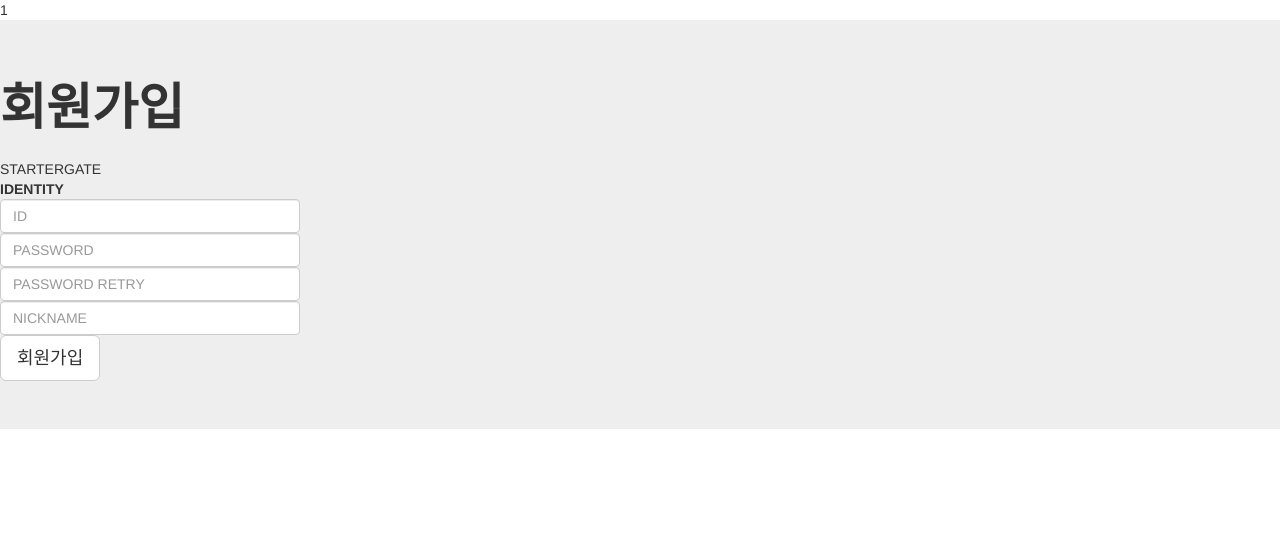
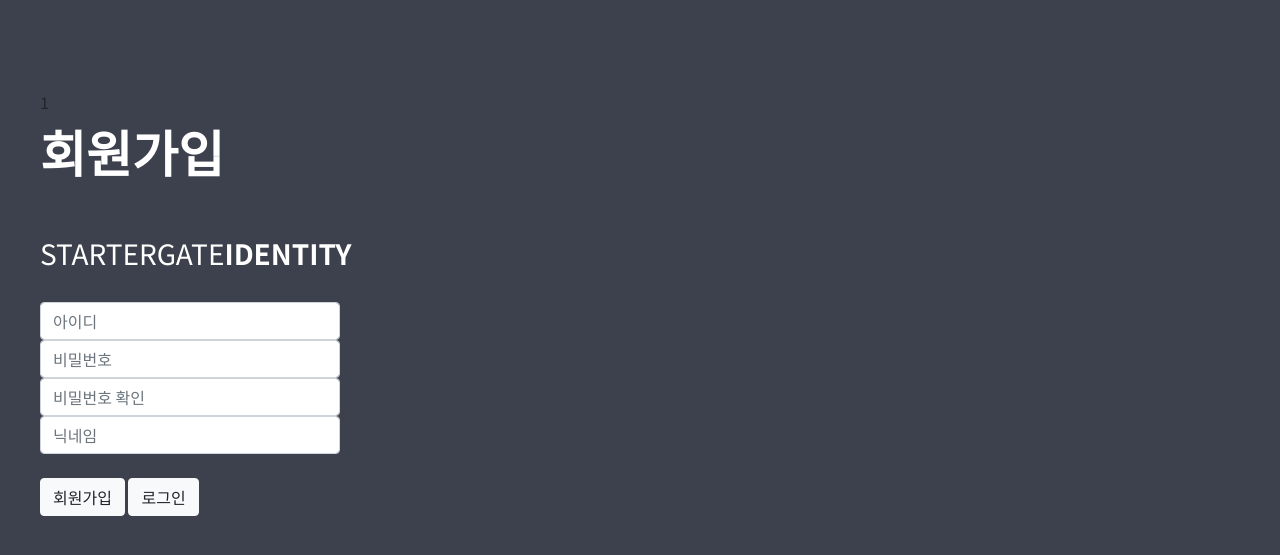
Before and after one commit to startergate/SID-1.0, a PHP site: page /register/register.php?sitename=1 in a window 1280 px wide. Shown: the top 555 px of the page. Run offline with PHP 8.4, Linux system fonts and the light colour scheme; some libraries are stand-ins or nearby versions.

Commit message:
2018-03-19 Major Update
1) UI Modernized.

```diff
--- /dev/null
+++ b/css/bg_style.css
@@ -0,0 +1,16 @@
+#bge{
+  background-color: #3d414d;
+  background-size: auto;
+  background-repeat:no-repeat;
+  background-position: right top;
+  min-width: 100%;
+  min-height: 100%;
+}
+#bgi{
+  background-color: #3d414d;
+  background-size: auto;
+  background-repeat:no-repeat;
+  background-position: right top;
+  min-width: 100%;
+  min-height: 50px;
+}
--- /dev/null
+++ b/css/master.css
@@ -0,0 +1,16 @@
+@import url(//fonts.googleapis.com/earlyaccess/notosanskr.css);
+body{
+  font-family:Noto Sans KR;
+  font-style:black;
+}
+.container{
+  padding-top: 20px;
+}
+h1{
+  font-family: Noto Sans KR;
+  font-style: black;
+}
+h2{
+  font-family: Noto Sans KR;
+  font-style: bold;
+}
--- /dev/null
+++ b/css/style.css
@@ -0,0 +1,60 @@
+#logo {
+  width: 1000px;
+}
+#articleimg {
+  width: 300px;
+}
+#login {
+  font-size: 50px;
+  font-weight: bold;
+  font-family: Noto Sans KR;
+  text-align: left;
+  color: #ffffff;
+}
+#lotext {
+  text-align: left;
+  color: #ffffff;
+}
+#form {
+  width: 300px;
+}
+#domi {
+  font-family: Noto Sans KR;
+  font-style: black;
+  font-size: 100px;
+  color: #ffffff
+}
+#control {
+  padding-bottom: 50px;
+  text-align: center;
+  bottom: 8px;
+}
+#container {
+  position: relative;
+}
+.cover {
+  position: relative;
+  overflow: hidden;
+  overflow-x: hidden;
+  overflow-y: hidden;
+  width: 100%;
+}
+.cover.full-window {
+  margin-top: 15%;
+  margin-left: 25%;
+  text-align: center;
+  width: 50%;
+}
+.cover-image {
+  min-height: 500px;
+}
+.covra {
+  margin-top: 7%;
+  margin-left: 25px;
+  width: 50%;
+}
+.covra2 {
+  margin-top: 7%;
+  margin-left: 40px;
+  width: 50%;
+}
--- a/debug.php
+++ b/debug.php
@@ -2,7 +2,8 @@
 <html>
   <head>
     <meta charset="utf-8">
-  	<link rel="stylesheet" type="text/css" href="../style.css">
+  	<link rel="stylesheet" type="text/css" href="./css/master.css">
+  	<link rel="stylesheet" type="text/css" href="./css/style.css">
     <title>DEBUG!</title>
   </head>
   <body>
--- a/index.php
+++ b/index.php
@@ -24,7 +24,9 @@
 	<link href="/static/img/favicon/favicon-32x32.png" rel="icon" type="image/X-icon" />
 	<title>STARTERGATE IDENTITY</title>
 	<link href="/bootstrap/css/bootstrap.min.css" rel="stylesheet">
-	<link rel="stylesheet" type="text/css" href="./style.css">
+	<link rel="stylesheet" type="text/css" href="./css/master.css">
+	<link rel="stylesheet" type="text/css" href="./css/style.css">
+	<link rel="stylesheet" type="text/css" href="/Normalize.css">
 </head>
 	<body id="target">
 		<div class="container">
@@ -46,6 +48,7 @@
 						<header class="jumbotron text-center">
 							<h4>적용법</h4>
 							이 서비스를 적용시키려면 다음과 같은 문자열을 로그인 버튼에 form 문법으로 삽입시켜야합니다.
+							<br />
 							<div id="control">
 								<a href="./new_site.php" class="btn btn-success btn-lg">사이트 추가하기</a>
 							</div>
--- a/new_site.php
+++ b/new_site.php
@@ -34,7 +34,9 @@
 	<link href="/static/img/favicon/favicon-32x32.png" rel="icon" type="image/X-icon" />
 	<title>STARTERGATE IDENTITY</title>
 	<link href="/bootstrap/css/bootstrap.min.css" rel="stylesheet">
-	<link rel="stylesheet" type="text/css" href="./style.css">
+	<link rel="stylesheet" type="text/css" href="./css/master.css">
+	<link rel="stylesheet" type="text/css" href="./css/style.css">
+	<link rel="stylesheet" type="text/css" href="/Normalize.css">
 </head>
 <body id="target">
 	<div class="container">
--- a/register/register.php
+++ b/register/register.php
@@ -3,8 +3,11 @@
   <head>
     <meta charset="utf-8">
     <meta name="viewport" content="width=device-width, initial-scale=1, shrink-to-fit=no">
-    <link rel="stylesheet" type="text/css" href="../style.css">
     <link rel="stylesheet" href="/bootstrap-4.0b/css/bootstrap.min.css">
+  	<link rel="stylesheet" type="text/css" href="../css/master.css">
+  	<link rel="stylesheet" type="text/css" href="../css/style.css">
+  	<link rel="stylesheet" type="text/css" href="../css/bg_style.css">
+  	<link rel="stylesheet" type="text/css" href="/Normalize.css">
     <link rel="apple-touch-icon" sizes="57x57" href="/static/img/favicon/startergate_id/apple-icon-57x57.png">
     <link rel="apple-touch-icon" sizes="60x60" href="/static/img/favicon/startergate_id/apple-icon-60x60.png">
     <link rel="apple-touch-icon" sizes="72x72" href="/static/img/favicon/startergate_id/apple-icon-72x72.png">
@@ -24,26 +27,28 @@
     <meta name="theme-color" content="#ffffff">
     <title>STARTERGATE IDENTITY</title>
   </head>
-  <body>
+  <body id="bge">
+    <div class="covra2">
       <?php
         echo $_GET['sitename']
       ?>
-    <header class="jumbotron">
       <div id=login>회원가입</div>
       <br />
-    <div id=lotext>STARTERGATE
+      <div id=lotext>
         <br />
-    <strong>IDENTITY</strong>
+        <h3>STARTERGATE<strong>IDENTITY</strong></h3>
         <br />
         <form id='form' action="../function/process_reg.php" method="post">
-        <input type="text" class="form-control" name="id" id="form-title" placeholder="ID">
-        <input type="password" class="form-control" name="pw" id="form-title" placeholder="PASSWORD">
-        <input type="password" class="form-control" name="pwr" id="form-title" placeholder="PASSWORD RETRY">
-        <input type="text" class="form-control" name="nickname" id="form-title" placeholder="NICKNAME">
-        <input type="submit" name="name" class="btn btn-default btn-lg" value='회원가입'>
+          <input type="text" class="form-control" name="id" id="form-title" placeholder="아이디">
+          <input type="password" class="form-control" name="pw" id="form-title" placeholder="비밀번호">
+          <input type="password" class="form-control" name="pwr" id="form-title" placeholder="비밀번호 확인">
+          <input type="text" class="form-control" name="nickname" id="form-title" placeholder="닉네임">
+          <br />
+          <input type="submit" name="confirm_register" class="btn btn-light" value='회원가입'>
+          <a href="../login/login.php" class="btn btn-light">로그인</a>
         </form>
       </div>
-  </header>
+    </div>
     <script src="https://ajax.googleapis.com/ajax/libs/jquery/1.12.4/jquery.min.js"></script>
     <script src="/bootstrap/js/bootstrap.min.js"></script>
   </body>
--- a/style.css
+++ /dev/null
@@ -1,46 +0,0 @@
-@import url(//fonts.googleapis.com/earlyaccess/notosanskr.css);
-body{
-  font-family:Noto Sans KR;
-  font-style:black:
-}
-body.white{
-  background-color:white;
-  color:black;
-}
-body.black{
-  background-color:black;
-  color:white;
-}
-#logo {
-  width:1000px;
-}
-#articleimg {
-  width:300px;
-}
-.container{
-  padding-top:20px;
-}
-#control{
-  margin-bottom:40px;
-}
-h1{
-  font-family:Noto Sans KR;
-  font-style:black:
-}
-h2{
-  font-family:Noto Sans KR;
-  font-style:bold;
-}
-#login {
-  font-size:50px;
-  font-weight:bold;
-  font-family:Noto Sans KR;
-  text-align: left;
-}
-#lotext {
-  text-align: left;
-}
-#form {
-  width: 300px;
-
-}
```
Also changed, not shown: login/login.php (+17 -12 lines). Lines whose indentation alone changed are shown as unchanged.
